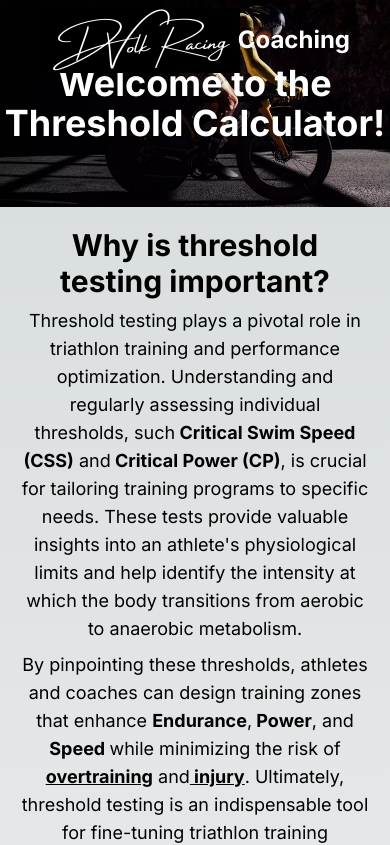
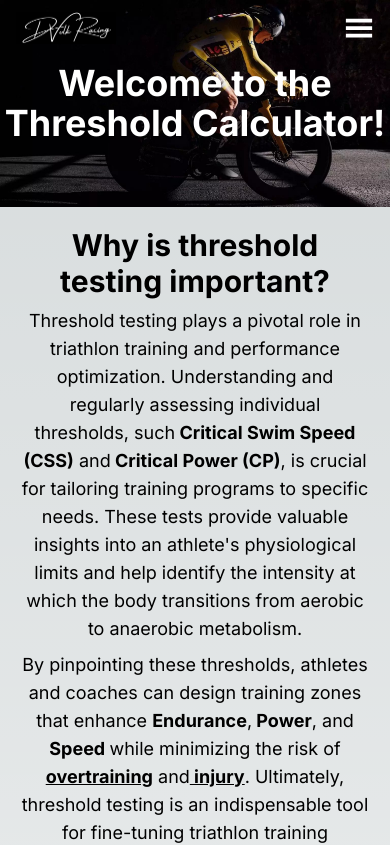
Before and after one commit to devinvolk/threshold_calculator, a Next.js app: page / in a window 390 px wide. Shown: the top 845 px of the page. Built offline with nearby package versions, Linux system fonts and the light colour scheme.

Commit message:
mobile nav started

```diff
--- a/components/Navbar.js
+++ b/components/Navbar.js
@@ -1,45 +1,69 @@
-"use client"
+"use client";
 
 import Image from "next/image";
 import React, { useEffect, useState } from "react";
-
+import { GiHamburgerMenu } from "react-icons/gi";
 
 const Navbar = () => {
-    const [scrolled, setScrolled] = useState(false)
+  const [scrolled, setScrolled] = useState(false);
 
   const scrolling = () => {
-        if (window.scrollY >= 60) {
-            setScrolled(true)
+    if (window.scrollY >= 1) {
+      setScrolled(true);
     } else {
-            setScrolled(false)
+      setScrolled(false);
     }
-    }
+  };
 
   useEffect(() => {
-        window.addEventListener('scroll', scrolling)
+    window.addEventListener("scroll", scrolling);
 
     return () => {
-        window.removeEventListener('scroll', scrolling)
-      }
-    }, [])
+      window.removeEventListener("scroll", scrolling);
+    };
+  }, []);
 
   return (
-    <nav className={`fixed z-50 h-20 w-full ${scrolled ? 'bg-white shadow-md' : 'bg-transparent'}`}>
-        <div className="flex flex-row justify-between w-full h-full">
+    <nav
+      className={`fixed z-50 h-14 md:h-20 w-full ${
+        scrolled ? "bg-white shadow-md" : "bg-transparent"
+      }`}
+    >
+      {/* desktop nav */}
+      <div className="hidden md:flex flex-row justify-between w-full h-full">
         <div className="flex items-center h-full">
           <Image
-                    src={scrolled ? '/logo_white.png' : '/logo_black.png'}
+            src={scrolled ? "/logo_white.png" : "/logo_black.png"}
             width={200}
             height={64}
-                    alt='DVolk Racing'
-                    objectFit='contain'
+            alt="DVolk Racing"
+            objectFit="cover"
             className="ml-10"
           />
-                {/* <h1 className={`ml-10 text-xl font-bold ${scrolled ? 'text-black' : ' text-white'}`}>DVolkRacing</h1> */}
         </div>
         <div className="flex items-center h-full">
-                <h1 className={`mr-10 text-2xl font-bold ${scrolled ? 'text-black' : ' text-white'}`}>Coaching</h1>
+          <h1
+            className={`mr-10 text-2xl font-bold ${
+              scrolled ? "text-black" : " text-white"
+            }`}
+          >
+            Coaching
+          </h1>
         </div>
+      </div>
+
+      {/* mobile nav */}
+      <div className="md:hidden flex justify-between items-center h-full mx-4">
+        <div className="flex items-center h-full">
+          <Image
+            src={scrolled ? "/logo_white.png" : "/logo_black.png"}
+            width={100}
+            height={64}
+            alt="DVolk Racing"
+            objectFit="cover"
+          />
+        </div>
+        <GiHamburgerMenu color={scrolled ? "black" : "white"} size={30} />
       </div>
     </nav>
   );
```
Lines whose indentation alone changed are shown as unchanged.
